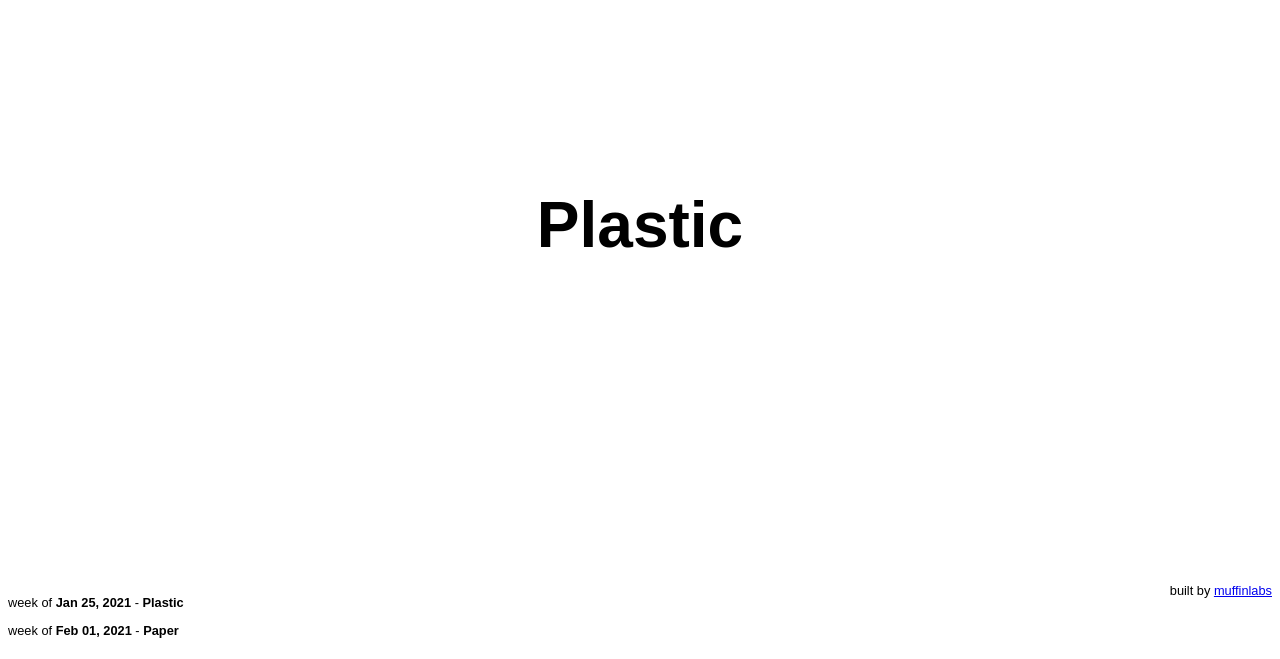
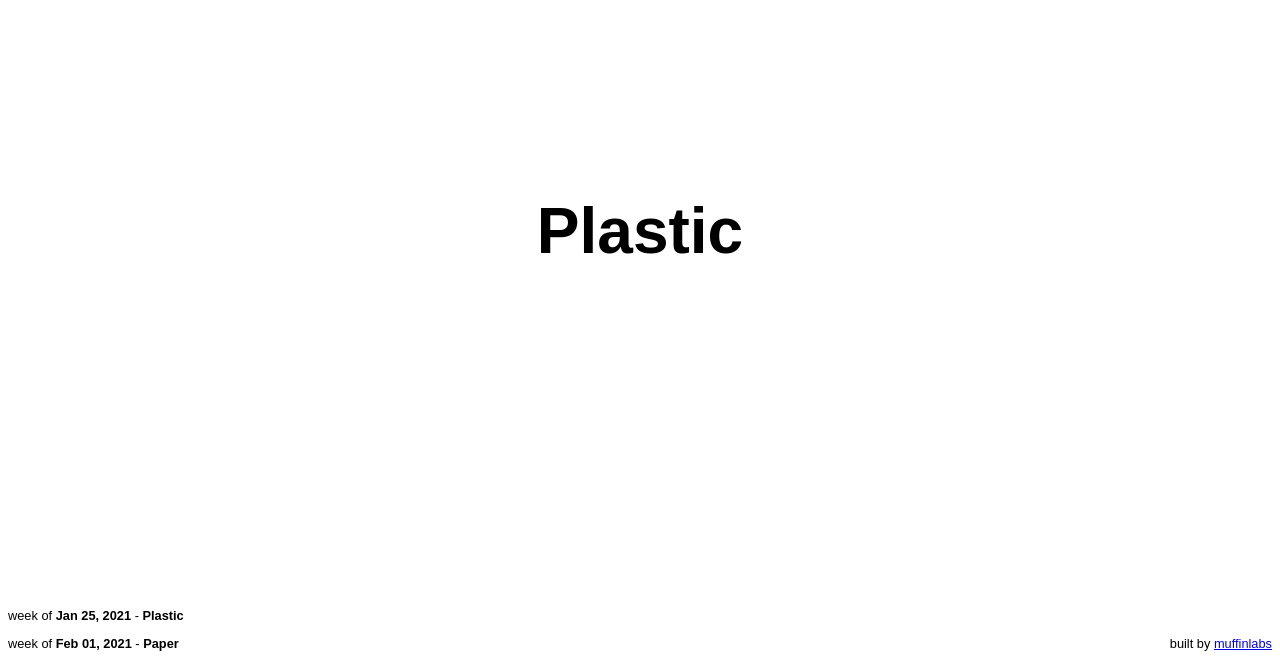
Before and after one commit to muffinista/montaguepaperorplastic, a PHP site: page / in a window 1280 px wide. Shown: the part 141-800 px from the top of the page. Run offline with PHP 8.4, Linux system fonts and the light colour scheme.

Commit message:
Cleanup footer

```diff
--- a/index.php
+++ b/index.php
@@ -29,6 +29,13 @@
        font-size: 0.8em;
        justify-content: space-between;
      }
+     footer > * {
+       align-self: end;
+     }
+     p {
+       margin-bottom: 0px;
+     }
+
     </style>
   </head>
   <body>
```
